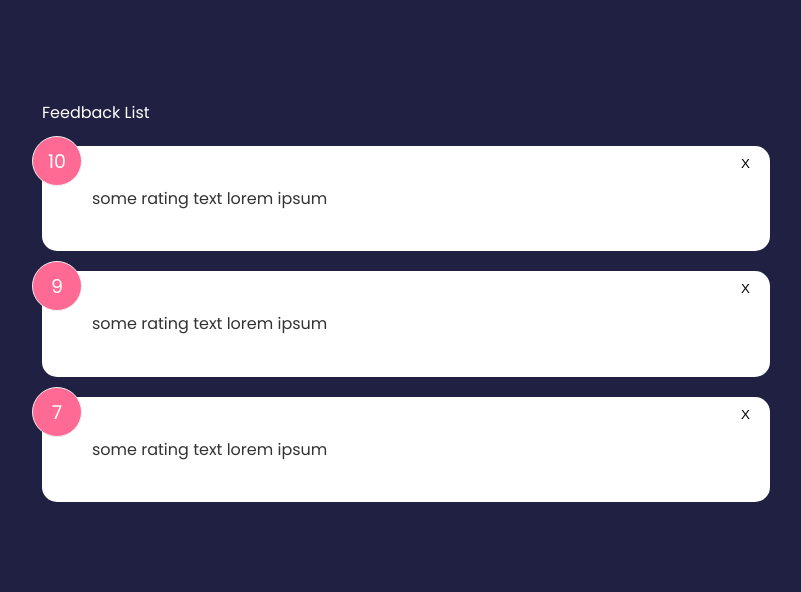
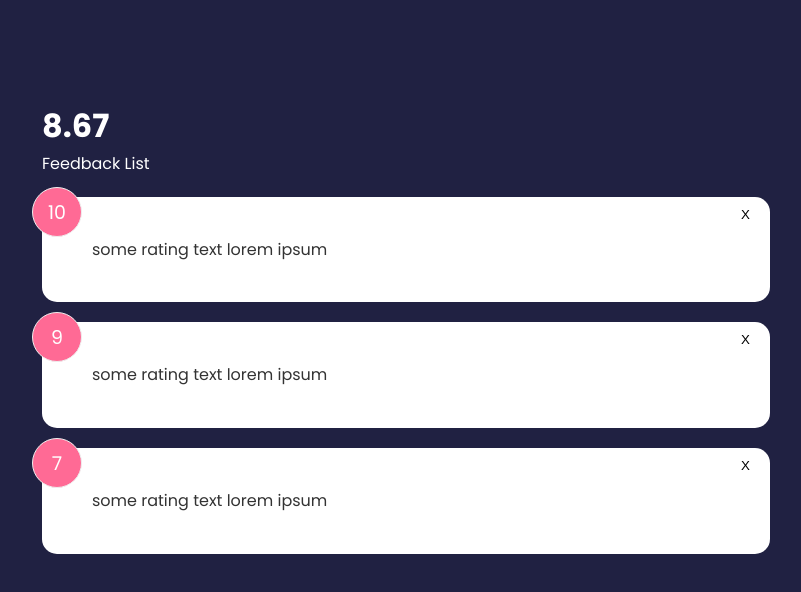
Before and after one commit to RichardMillerWimmer/my-svelte-project, a Svelte app: page / in a window 1280 px wide. Shown: the top 592 px of the page, without its empty margins (234-1035 px from the left). Built offline with nearby package versions, Linux system fonts and the light colour scheme.

Commit message:
reactive average value

```diff
--- a/src/App.svelte
+++ b/src/App.svelte
@@ -7,6 +7,10 @@
     { id: 3, rating: 7, text: "some rating text lorem ipsum" },
   ];
 
+  $: averageFull =
+    feedback.reduce((acc, { rating }) => acc + rating, 0) / feedback.length;
+  $: average = averageFull.toFixed(2);
+
   const deleteFeebackItem = (event) => {
     console.log(event.detail);
     feedback = feedback.filter((item) => item.id !== event.detail);
@@ -14,6 +18,7 @@
 </script>
 
 <main class="container">
+  <h1>{average}</h1>
   <FeedbackList {feedback} on:delete-feedback-item={deleteFeebackItem} />
 </main>
 
```
